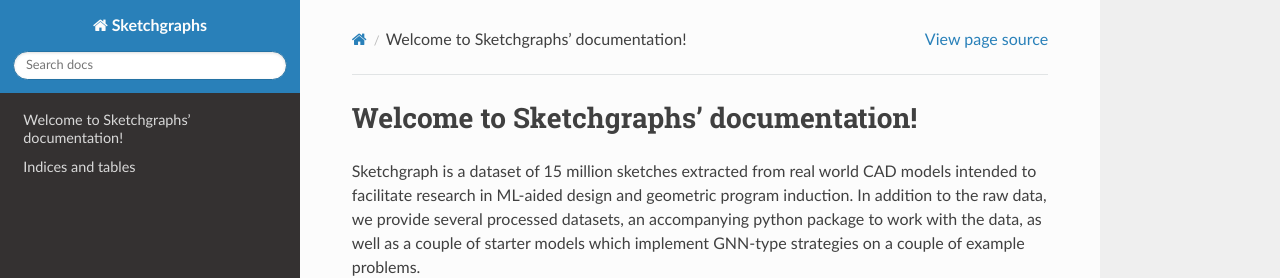
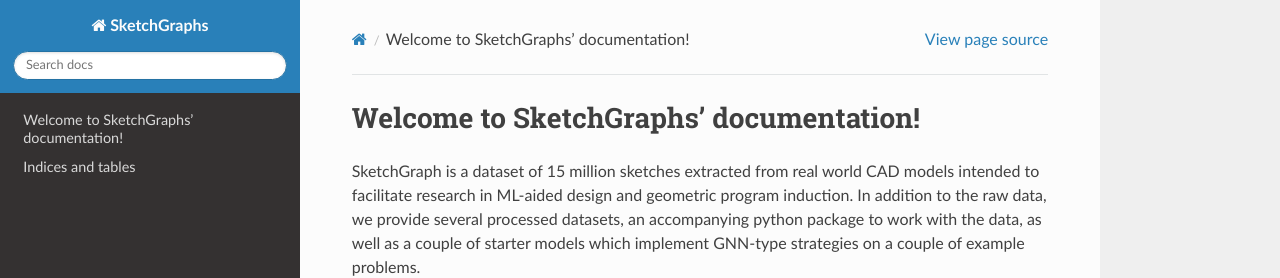
Before and after one commit to PrincetonLIPS/SketchGraphs, a Sphinx documentation site: the page built from docs/index.rst, in a window 1280 px wide. Shown: the top 278 px of the page. Built offline with Sphinx 7.4.7 and the Read the Docs theme 2.0.0, drawn with Linux system fonts in a browser that asks for light colours.

```diff
--- a/docs/conf.py
+++ b/docs/conf.py
@@ -17,7 +17,7 @@ sys.path.insert(0, os.path.abspath('../'))
 
 # -- Project information -----------------------------------------------------
 
-project = 'Sketchgraphs'
+project = 'SketchGraphs'
 copyright = '2020, Ari Seff, Yaniv Ovadia, Wenda Zhou'
 author = 'Ari Seff, Yaniv Ovadia, Wenda Zhou'
 
--- a/docs/index.rst
+++ b/docs/index.rst
@@ -1,12 +1,12 @@
-.. Sketchgraphs documentation master file, created by
+.. SketchGraphs documentation master file, created by
    sphinx-quickstart on Sun Jul 12 05:33:22 2020.
    You can adapt this file completely to your liking, but it should at least
    contain the root `toctree` directive.
 
-Welcome to Sketchgraphs' documentation!
+Welcome to SketchGraphs' documentation!
 ========================================
 
-Sketchgraph is a dataset of 15 million sketches extracted from real world CAD models intended to facilitate
+SketchGraph is a dataset of 15 million sketches extracted from real world CAD models intended to facilitate
 research in ML-aided design and geometric program induction.
 In addition to the raw data, we provide several processed datasets, an accompanying python package to work with
 the data, as well as a couple of starter models which implement GNN-type strategies on a couple of example problems.
```
